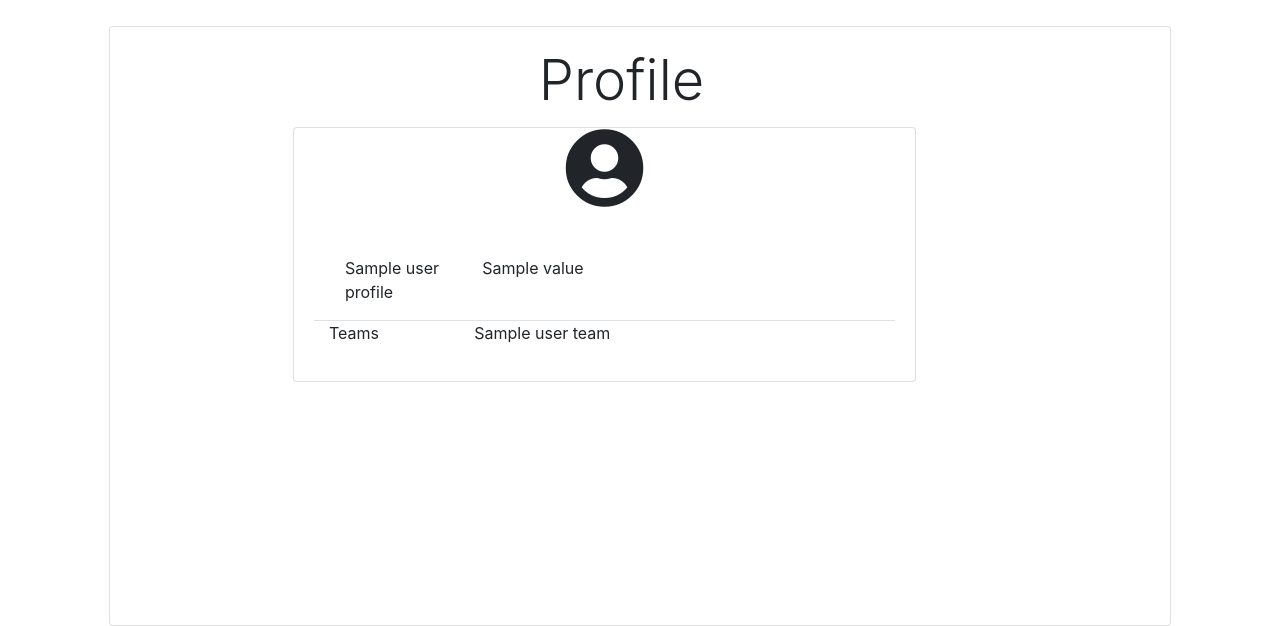
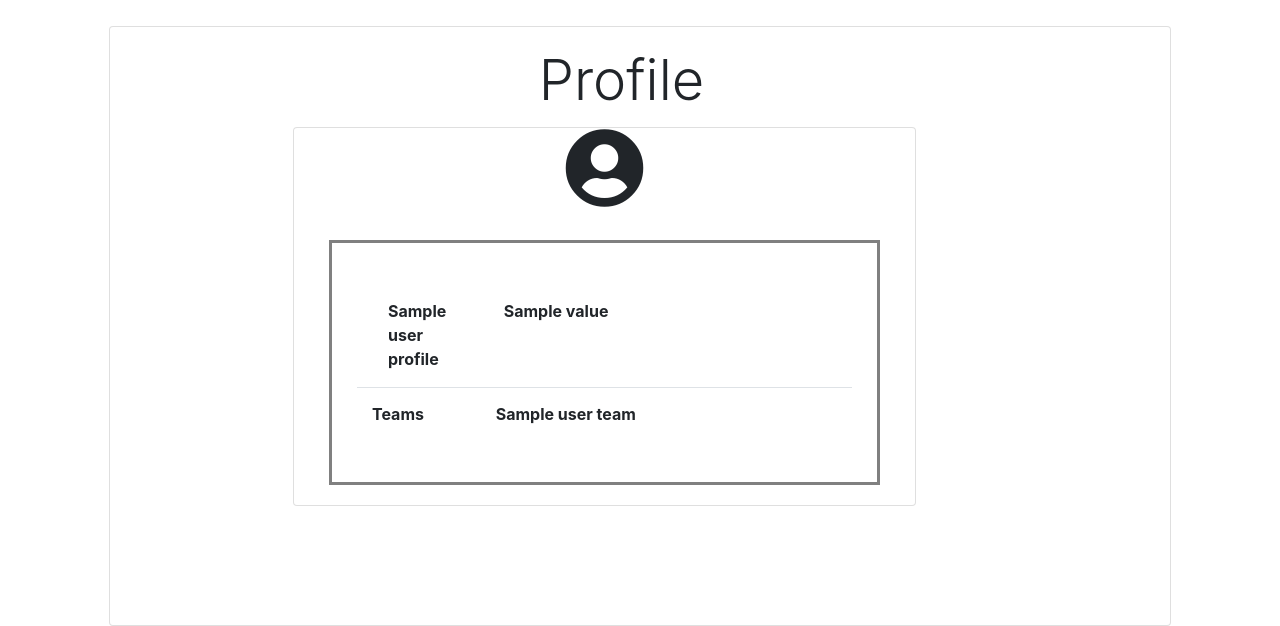
Before and after one commit to i-am-mani/Task-Manager, a Django app: template Main/templates/Main/profile.html in a window 1280 px wide. Shown: the part 380-1006 px from the top of the page. Run offline with Django 3.2, Linux system fonts and the light colour scheme; the template is opened without the code that fills it: most values are stand-ins (such as "Sample title", 1, 10 or a date in 2020); some libraries are stand-ins or nearby versions.

Commit message:
Added css for page-content Added profile URL

```diff
--- a/static/css/base.css
+++ b/static/css/base.css
@@ -35,3 +35,15 @@
     position:absolute;
     right:10%;
   }
+
+
+
+.profile-content{
+    font-weight: bold;
+    border: solid 3px gray;
+    padding:40px;
+}
+
+.profile_label{
+    margin-bottom: 3%;
+}
--- a/static/js/base.js
+++ b/static/js/base.js
@@ -12,7 +12,7 @@ $(document).ready(function () {
       });
 
     $("#t-button").click(function () {
-      console.log("inside0");
+
       $(".navList").slideToggle("slow", function () {
         if ($("#door").hasClass("fa-door-open")) {
           $(".fas").removeClass("fa-door-open");
@@ -26,13 +26,13 @@ $(document).ready(function () {
     });
 
 
-    $("a.active").removeClass("active");
 
-    if (window.location.pathname.includes("view_tasks")) {
+    // $("a.active").removeClass("active");
+    if (window.location.pathname.includes("ViewTasks")) {
       $("#view_tasks").addClass("active");
-    } else if (window.location.pathname.includes("edit_tasks")) {
-      $("#edit_tasks").addClass("active");
-    } else if (window.location.pathname.includes("create_tasks")) {
+    }
+    else if (window.location.pathname.includes("CreateTasks")) {
+      $("a.active").removeClass("active");
       $('#create_tasks').addClass('active');
     }
 
@@ -40,25 +40,27 @@ $(document).ready(function () {
       $('[data-toggle="tooltip"]').tooltip()
     })
 
-    $(".markTaskFinished").click(function(){
-      console.log("hello")
-      console.log($(this).find("i").attr("data-title"))
-      $.ajax({
-				url: "/markTaskFinished/",
-				method: 'GET', // or another (GET), whatever you need
-				data: {
-          task_title : $(this).find('i').attr("data-title")
+    // $(".markTaskFinished").click(function(){
+    //   console.log("hello")
+    //   console.log($(this).find("i").attr("data-title"))
+    //   $.ajax({
+		// 		url: "/markTaskFinished/",
+		// 		method: 'GET', // or another (GET), whatever you need
+		// 		data: {
+    //       task_title : $(this).find('i').attr("data-title")
 
-				},
-				success: function (data) {
-          console.log(data)
-          if(data == "done"){
-            // fix me:- color doesn't change upon clicking the button
-            $(this).siblings(".btn").find("i").css("color","red")
-          }
-        }});
+		// 		},
+		// 		success: function (data) {
+    //       console.log(data)
+    //       if(data == "done"){
+    //         // fix me:- color doesn't change upon clicking the button
+    //         $(this).siblings(".btn").find("i").css("color","red")
+    //       }
+    //     }});
 
-    });
+    // });
+
+    $(".alert").alert();
 
 
 
--- a/taskmanager/urls.py
+++ b/taskmanager/urls.py
@@ -29,7 +29,7 @@ urlpatterns = [
     path('CreateTasks/',mainView.CreateTasks,name="create_tasks"),
     path('ViewTasks/',mainView.ViewTasks,name = "view_tasks"),
     path('EditTasks',mainView.EditTasks,name="edit_tasks"),
-    path('markTaskFinished/',mainView.taskStatus),
-    path('teams/<str:team_name>',mainView.teams,name='teams')
-
+    path('markTaskFinished/',mainView.taskStatus,name="markTaskComplete"),
+    path('teams/<str:team_name>',mainView.teams,name='teams'),
+    path('profile/',mainView.profile,name='profile')
 ]
```
